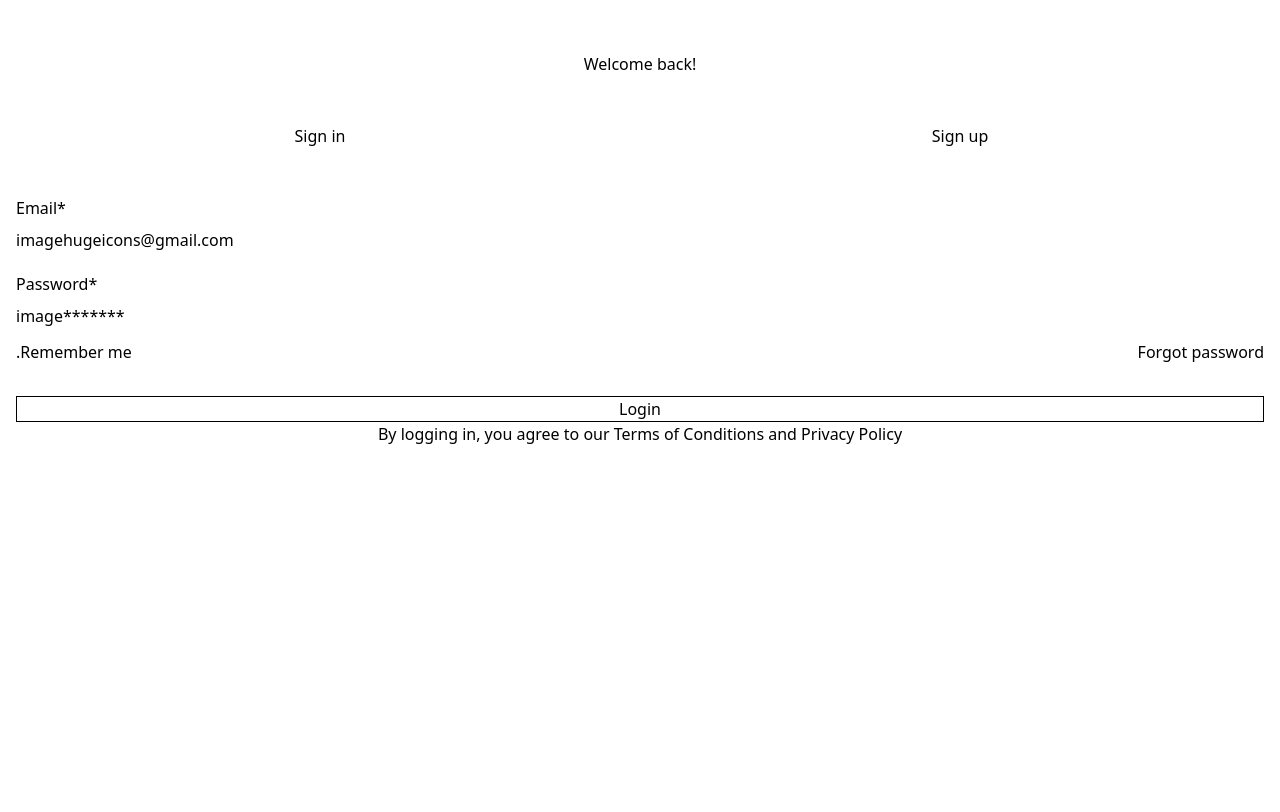
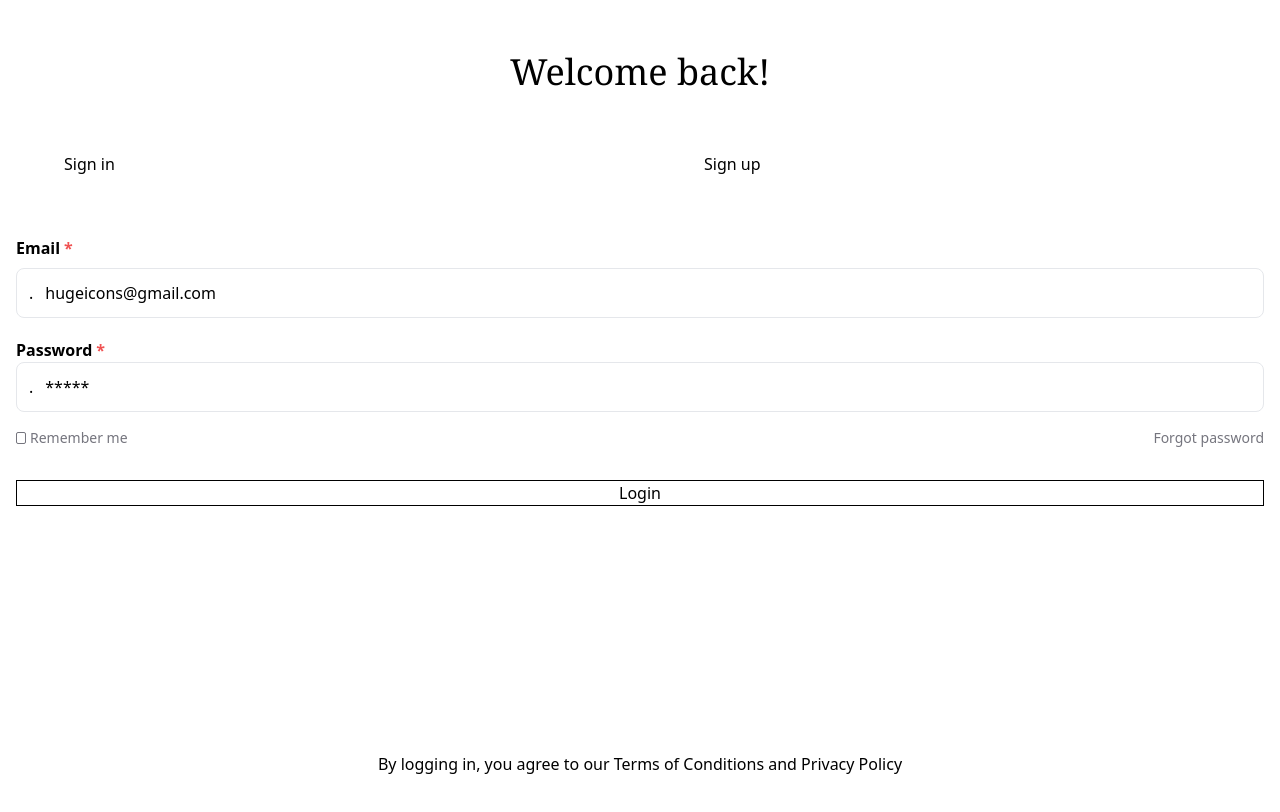
Before and after one commit to femnixx/mode-ui, a React (Vite) app in the folder mode-ui/: page /Login in a window 1280 px wide. Shown: the top 812 px of the page. Built offline with nearby package versions, Linux system fonts and the light colour scheme.

Commit message:
made some changes to the UI slicing

```diff
--- a/mode-ui/src/pages/Login.jsx
+++ b/mode-ui/src/pages/Login.jsx
@@ -3,53 +3,53 @@ import React from "react";
 const Login = () => {
   return (
     <>
-      <div className="w-screen h-screen">
-        <h1 className="mt-13 text-center flex items-center justify-center">
+      <div className="flex flex-col h-screen">
+        <p className="flex justify-center items-center mt-13 text-center text-4xl font-serif mx-14">
           Welcome back!
-        </h1>
-        <div className="mt-12">
-          <div className="flex justify-around w-full">
-            <div className="w-1/2 flex items-center justify-center">
-              <p className="">Sign in</p>
+        </p>
+        <div className="flex  justify-between w-full">
+          <div className="py-3 px-16  w-1/2 mt-12">
+            <p>Sign in</p>
+          </div>
+          <div className="py-3 px-16 w-1/2 mt-12">
+            <p>Sign up</p>
+          </div>
+        </div>
+        <div className="mx-4">
+          <div className="mt-12 gap-y-5 flex flex-col">
+            <div className="gap-y-2">
+              <div className="flex gap-x-1">
+                <p className="font-semibold">Email</p>
+                <p className="font-semibold text-red-500">*</p>
+              </div>
+              <div className="flex p-3 gap-x-3 items-center border-1 rounded-lg border-[#E5E7EB] mt-2">
+                <p>.</p>
+                <p>hugeicons@gmail.com</p>
+              </div>
             </div>
-            <div className="w-1/2 flex items-center justify-center">
-              <p>Sign up</p>
+            <div className="gap-y-2">
+              <div className="flex gap-x-1">
+                <p className="font-semibold">Password</p>
+                <p className="font-semibold text-red-500">*</p>
+              </div>
+              <div className="flex items-center p-3 gap-x-3 border-1 border-[#E5E7EB] rounded-lg">
+                <p>.</p>
+                <p>*****</p>
+              </div>
             </div>
           </div>
-          {/* login */}
-          <div className="mt-12 px-4 ">
-            <div className="flex">
-              <p>Email</p>
-              <p>*</p>
+          <div className="flex justify-between pt-4 items-center text-[#75757E]">
+            <div className="flex gap-x-1">
+              <button className="border-1 border-[#75757E] px-1 my-1 rounded-xs"></button>
+              <p className="text-sm">Remember me</p>
             </div>
-            <div className="flex mt-2">
-              <p>image</p>
-              <p>hugeicons@gmail.com</p>
-            </div>
-            <div className="flex mt-5">
-              <p>Password</p>
-              <p>*</p>
-            </div>
-            <div className="flex mt-2">
-              <p>image</p>
-              <p>*******</p>
-            </div>
-            <div className="flex mt-3 justify-between">
-              <div className="flex">
-                <div>.</div>
-                <p>Remember me</p>
-              </div>
-              <p>Forgot password</p>
-            </div>
-            <button className="mt-8 flex text-center border-1 w-full items-center justify-center">
-              Login
-            </button>
-            <p className="flex justify-center items-end text-center">
-              By logging in, you agree to our Terms of Conditions and Privacy
-              Policy
-            </p>
+            <p className="text-sm">Forgot password</p>
           </div>
+          <p className="mt-8 text-center border-1">Login</p>
         </div>
+        <p className="text-center mt-auto mb-6">
+          By logging in, you agree to our Terms of Conditions and Privacy Policy
+        </p>
       </div>
     </>
   );
```
